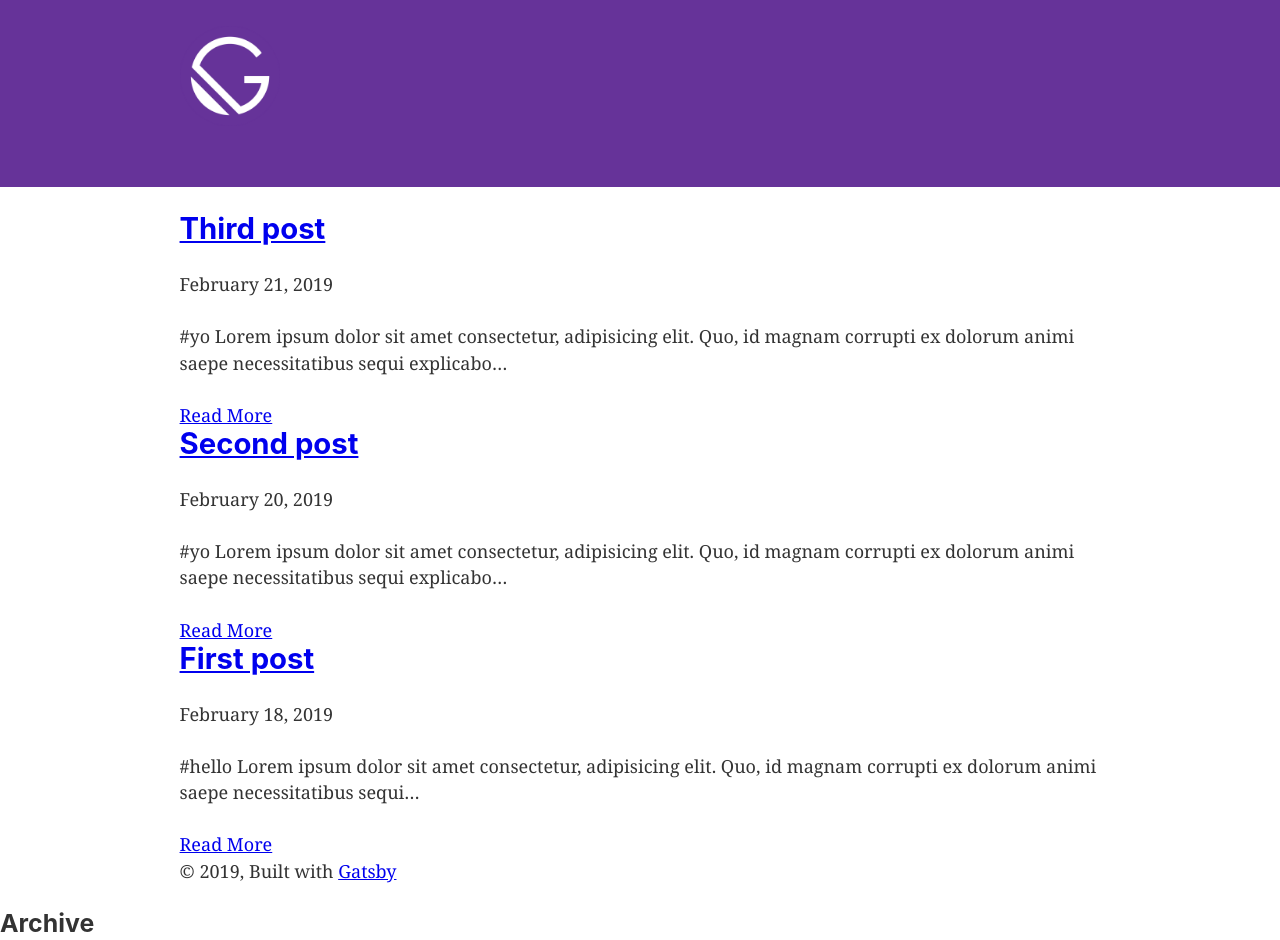
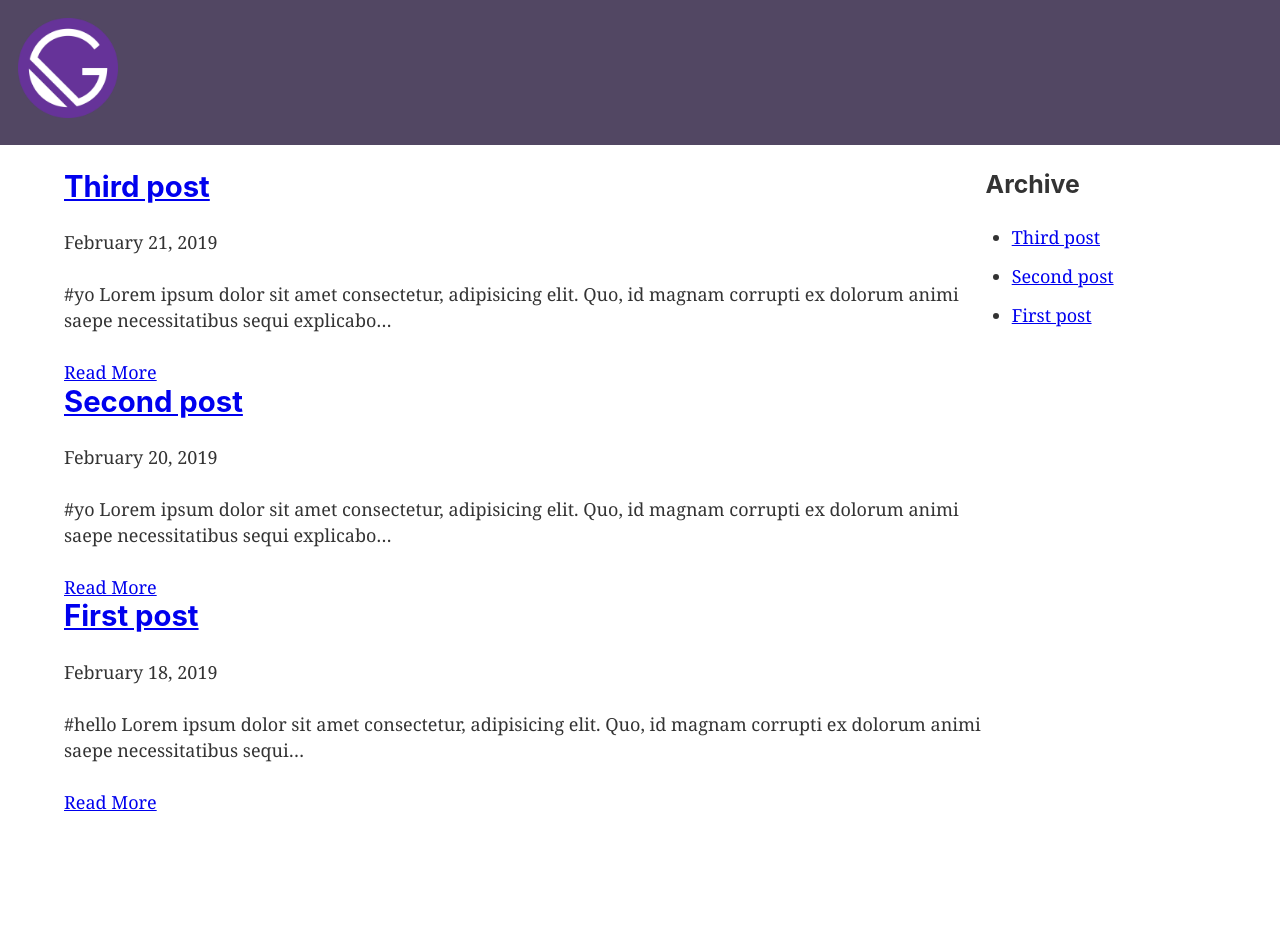
Before and after one commit to CarolEnache/gatsbyPlayground, a Gatsby site: page / in a window 1280 px wide. Shown: the top 940 px of the page. After the commit the page ends 815 px from the top, so only its background shows below. Built offline with nearby package versions, Linux system fonts and the light colour scheme; Gatsby itself is replaced by a stand-in of ours.

Commit message:
Styled components in Gatsby

```diff
--- a/gatsby-config.js
+++ b/gatsby-config.js
@@ -6,6 +6,7 @@
   },
   plugins: [
     `gatsby-plugin-react-helmet`,
+    `gatsby-plugin-styled-components`,
     {
       resolve: `gatsby-source-filesystem`,
       options: {
--- a/package.json
+++ b/package.json
@@ -5,19 +5,22 @@
   "version": "0.1.0",
   "author": "Kyle Mathews <mathews.kyle@gmail.com>",
   "dependencies": {
+    "babel-plugin-styled-components": "^1.10.0",
     "gatsby": "^2.0.119",
     "gatsby-image": "^2.0.29",
     "gatsby-plugin-manifest": "^2.0.17",
     "gatsby-plugin-offline": "^2.0.23",
     "gatsby-plugin-react-helmet": "^3.0.6",
     "gatsby-plugin-sharp": "^2.0.20",
+    "gatsby-plugin-styled-components": "^3.0.6",
     "gatsby-source-filesystem": "^2.0.20",
     "gatsby-transformer-remark": "^2.2.5",
     "gatsby-transformer-sharp": "^2.1.13",
     "prop-types": "^15.7.1",
     "react": "^16.8.1",
     "react-dom": "^16.8.1",
-    "react-helmet": "^5.2.0"
+    "react-helmet": "^5.2.0",
+    "styled-components": "^4.1.3"
   },
   "keywords": [
     "gatsby"
--- a/src/components/header.js
+++ b/src/components/header.js
@@ -1,23 +1,27 @@
 import { Link } from "gatsby"
 import PropTypes from "prop-types"
 import React from "react"
+import styled from 'styled-components'
 
 import gatsbyLogo from '../images/gatsby-icon.png'
 
+const HeaderWrapper = styled.div`
+  background: #524763;
+  margin-bottom: 1.45rem;
+`;
+
+const HeaderContainer = styled.div`
+  margin: 0 auto;
+  max-width: 960;
+  padding: 1rem;
+  img {
+    margin-bottom: 0;
+  }
+`;
+
 const Header = ({ siteTitle }) => (
-  <header
-    style={{
-      background: `rebeccapurple`,
-      marginBottom: `1.45rem`,
-    }}
-  >
-    <div
-      style={{
-        margin: `0 auto`,
-        maxWidth: 960,
-        padding: `1.45rem 1.0875rem`,
-      }}
-    >
+  <HeaderWrapper>
+    <HeaderContainer>
       <h1 style={{ margin: 0 }}>
         <Link
           to="/"
@@ -35,8 +39,8 @@
             />
         </Link>
       </h1>
-    </div>
-  </header>
+    </HeaderContainer>
+  </HeaderWrapper>
 )
 
 Header.propTypes = {
--- a/src/components/layout.js
+++ b/src/components/layout.js
@@ -1,10 +1,18 @@
 import React from "react"
 import PropTypes from "prop-types"
 import { StaticQuery, graphql } from "gatsby"
+import styled from 'styled-components'
 
 import Header from "./header"
 import Archive from "./archive"
 import "./layout.css"
+
+const MainLayout = styled.main`
+  max-width: 90%;
+  margin: 0 auto;
+  display: grid;
+  grid-template-columns: 4fr 1fr;
+`;
 
 const Layout = ({ children }) => (
   <StaticQuery
@@ -20,22 +28,12 @@
     render={data => (
       <>
         <Header siteTitle={data.site.siteMetadata.title} />
-        <div
-          style={{
-            margin: `0 auto`,
-            maxWidth: 960,
-            padding: `0px 1.0875rem 1.45rem`,
-            paddingTop: 0,
-          }}
-        >
-          <main>{children}</main>
-          <footer>
-            © {new Date().getFullYear()}, Built with
-            {` `}
-            <a href="https://www.gatsbyjs.org">Gatsby</a>
-          </footer>
-        </div>
-        <Archive />
+        <MainLayout>
+          <div>
+            {children}
+          </div>
+          <Archive />
+        </MainLayout>
       </>
     )}
   />
```
Also changed, not shown: 2 other files.
